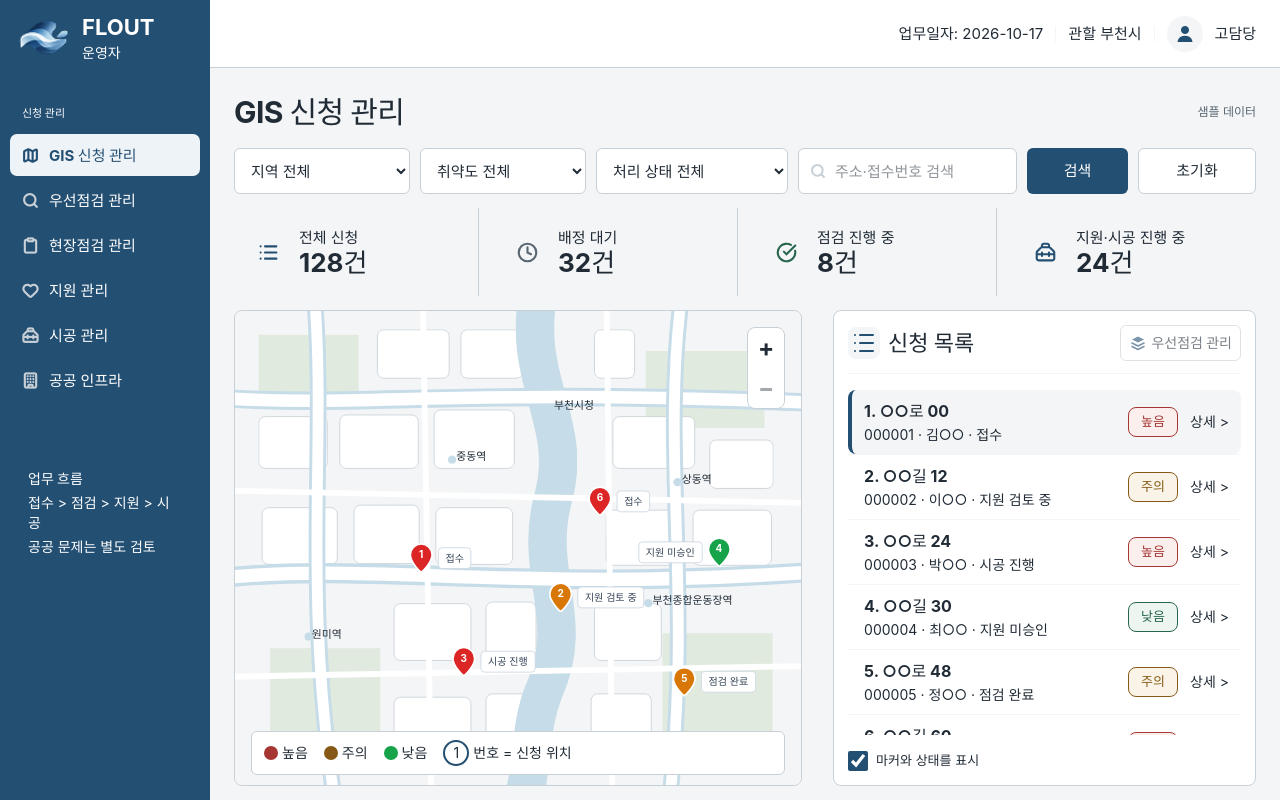
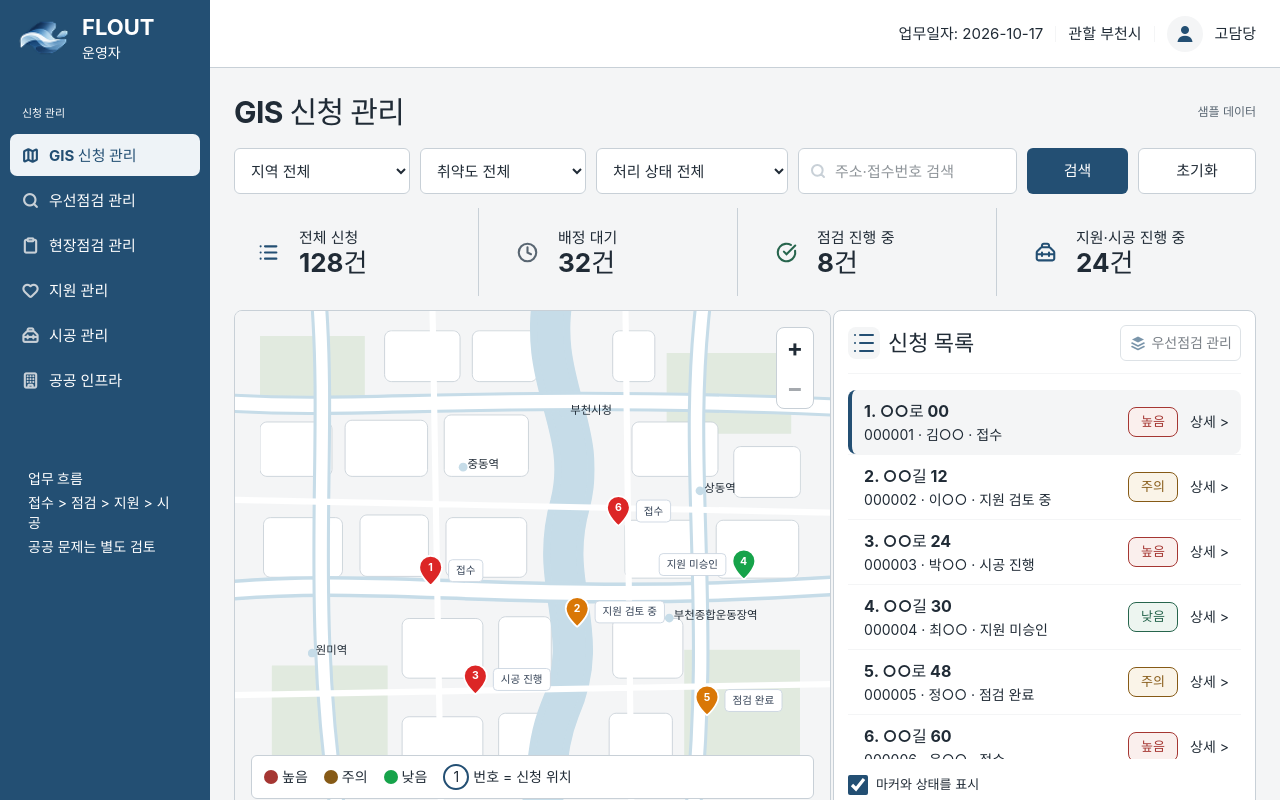
Before and after one commit to CUK-FLOUT/flout-admin-web, a React (Vite) app: page /gis in a window 1280 px wide. Built offline with nearby package versions, Linux system fonts and the light colour scheme.

Commit message:
fix: GIS 화면 스크롤 및 최소 높이 개선

```diff
--- a/src/components/layout/AdminLayout.tsx
+++ b/src/components/layout/AdminLayout.tsx
@@ -10,7 +10,7 @@ export default function AdminLayout() {
       <div className="flex min-h-0 min-w-0 flex-1 flex-col">
         <Header />
 
-        <main className="flex min-h-0 min-w-0 flex-1 flex-col overflow-auto px-4 pb-[14px] pt-[22px] lg:px-6 lg:overflow-hidden">
+        <main className="flex min-h-0 min-w-0 flex-1 flex-col overflow-auto px-4 pb-[14px] pt-[22px] lg:px-6">
           <Outlet />
         </main>
       </div>
--- a/src/pages/GIS/GisApplications.tsx
+++ b/src/pages/GIS/GisApplications.tsx
@@ -316,7 +316,7 @@ export default function GisApplications() {
         </p>
       )}
 
-      <div className="grid min-h-[500px] flex-1 items-stretch gap-[14px] lg:min-h-0 lg:grid-cols-[minmax(0,678fr)_minmax(390px,490fr)]">
+      <div className="grid min-h-[500px] flex-1 items-stretch gap-[14px] lg:min-h-[500px] lg:grid-cols-[minmax(0,678fr)_minmax(390px,490fr)]">
         <ApplicationMap
           key={mapRevision}
           applications={filtered}
```
